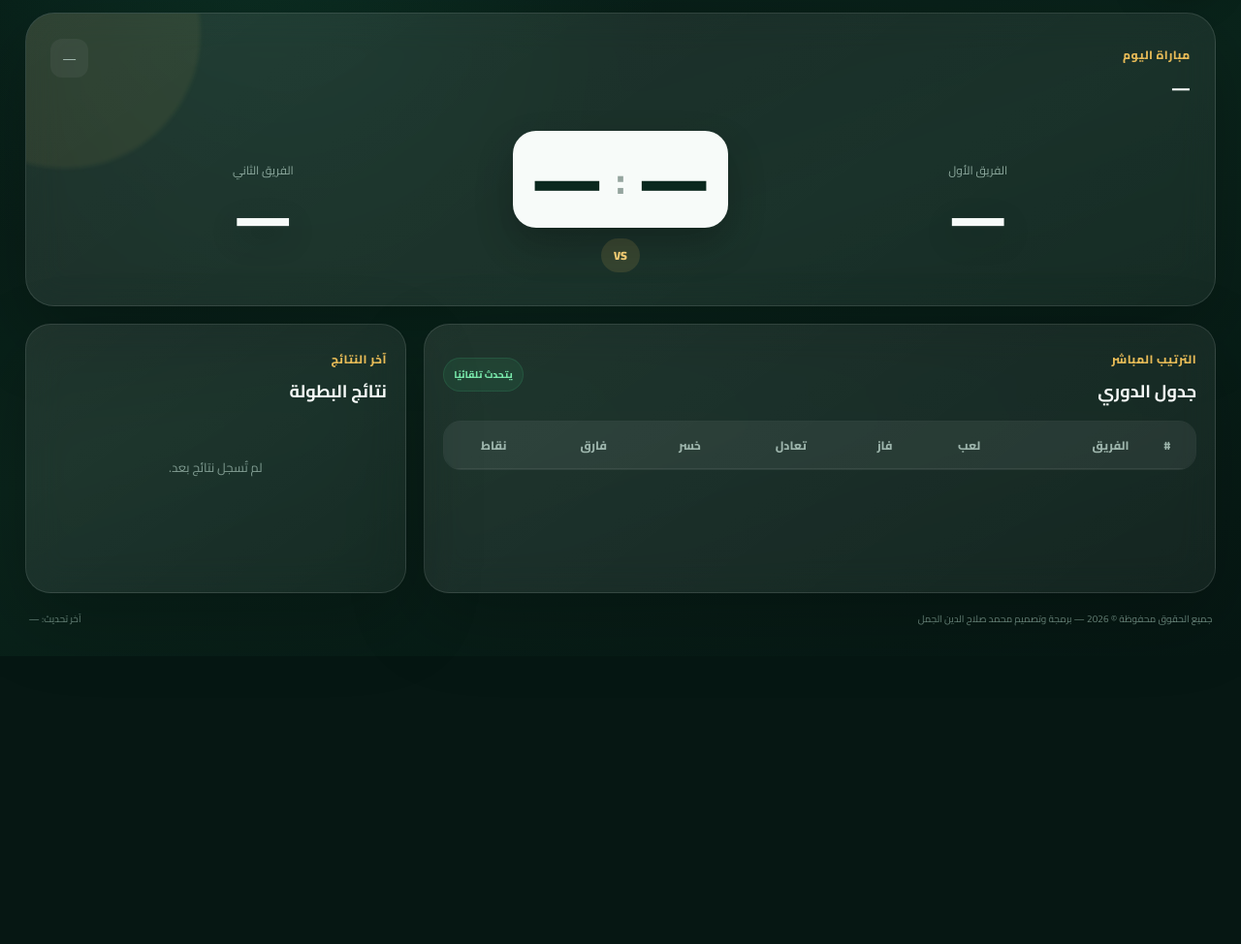
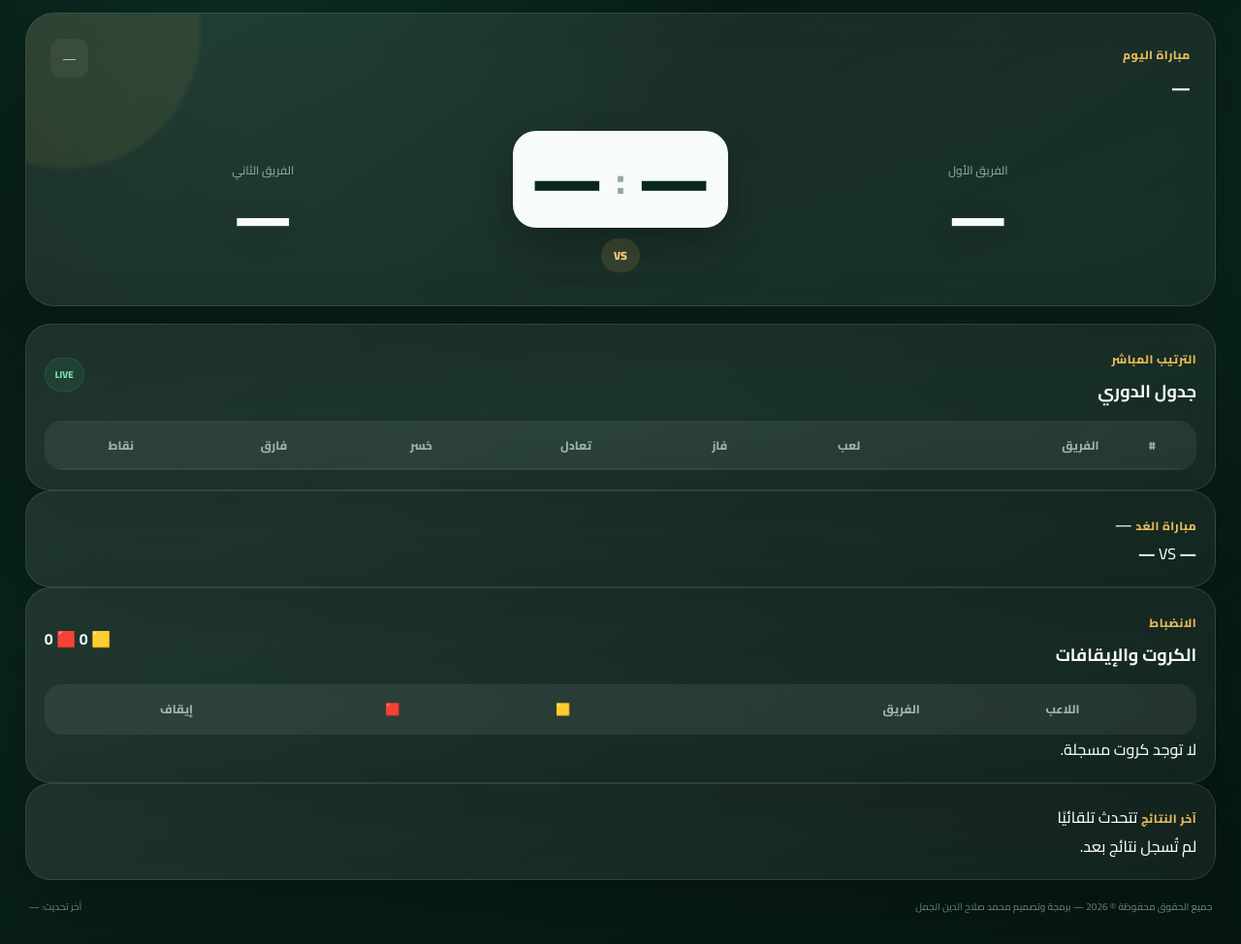
Before and after one commit to Waeljakson/league, a website: page screen.html in a window 1280 px wide. Shown: the part 123-1097 px from the top of the page at 97% size. Before the commit the page ends 800 px from the top, so only its background shows below. Drawn offline with Linux system fonts and the light colour scheme; no server answers.

Commit message:
Optimize TV screen and add tomorrow and cards panels

```diff
--- a/screen.html
+++ b/screen.html
@@ -2,20 +2,20 @@
 <html lang="ar" dir="rtl">
 <head>
   <meta charset="utf-8" />
-  <meta name="viewport" content="width=device-width,initial-scale=1" />
+  <meta name="viewport" content="width=device-width,initial-scale=1,maximum-scale=1,user-scalable=no" />
   <meta name="theme-color" content="#071b15" />
   <title>شاشة دوري المشكاة</title>
   <link rel="preconnect" href="https://fonts.googleapis.com">
   <link rel="preconnect" href="https://fonts.gstatic.com" crossorigin>
-  <link href="https://fonts.googleapis.com/css2?family=Cairo:wght@400;500;600;700;800;900&display=swap" rel="stylesheet">
-  <link rel="stylesheet" href="./screen.css?v=20261007-1" />
+  <link href="https://fonts.googleapis.com/css2?family=Cairo:wght@500;600;700;800;900&display=swap" rel="stylesheet">
+  <link rel="stylesheet" href="./screen.css?v=20261007-tv2" />
 </head>
 <body>
   <main class="screen-shell">
     <header class="screen-header">
       <div class="school">
         <div class="ball">⚽</div>
-        <div>
+        <div class="school-copy">
           <span>بطولة كرة القدم المدرسية</span>
           <h1>دوري المشكاة المدرسي</h1>
           <p>متوسطة وثانوية مشكاة الشعلة الأهلية — 1448هـ</p>
@@ -41,7 +41,7 @@
       </div>
 
       <div id="matchStage" class="match-stage">
-        <div class="team team-home">
+        <div class="team">
           <span class="team-tag">الفريق الأول</span>
           <strong id="homeTeam">—</strong>
         </div>
@@ -55,27 +55,25 @@
           <div id="matchStatus" class="match-status">VS</div>
         </div>
 
-        <div class="team team-away">
+        <div class="team">
           <span class="team-tag">الفريق الثاني</span>
           <strong id="awayTeam">—</strong>
         </div>
       </div>
 
-      <div id="noMatch" class="no-match" hidden>
-        لا توجد مباراة مقررة اليوم.
-      </div>
+      <div id="noMatch" class="no-match" hidden>لا توجد مباراة مقررة اليوم.</div>
     </section>
 
-    <section class="dashboard-grid">
+    <section class="content-grid">
       <article class="board-card standings-card">
         <div class="card-title">
           <div>
             <span class="section-kicker">الترتيب المباشر</span>
             <h3 id="standingsTitle">جدول الدوري</h3>
           </div>
-          <span class="update-pill">يتحدث تلقائيًا</span>
+          <span class="update-pill">LIVE</span>
         </div>
-        <div class="table-wrap">
+        <div class="table-wrap standings-wrap">
           <table>
             <thead>
               <tr>
@@ -87,16 +85,51 @@
         </div>
       </article>
 
-      <article class="board-card results-card">
-        <div class="card-title">
-          <div>
+      <div class="side-stack">
+        <article class="board-card tomorrow-card">
+          <div class="mini-title">
+            <span class="section-kicker">مباراة الغد</span>
+            <span id="tomorrowMeta">—</span>
+          </div>
+          <div id="tomorrowMatch" class="tomorrow-match">
+            <strong id="tomorrowHome">—</strong>
+            <span class="tomorrow-vs">VS</span>
+            <strong id="tomorrowAway">—</strong>
+          </div>
+          <div id="tomorrowEmpty" class="small-empty" hidden>لا توجد مباراة غدًا</div>
+        </article>
+
+        <article class="board-card discipline-card">
+          <div class="card-title compact-title">
+            <div>
+              <span class="section-kicker">الانضباط</span>
+              <h3>الكروت والإيقافات</h3>
+            </div>
+            <div class="card-totals">
+              <span class="yellow-total">🟨 <b id="yellowTotal">0</b></span>
+              <span class="red-total">🟥 <b id="redTotal">0</b></span>
+            </div>
+          </div>
+          <div class="table-wrap discipline-wrap">
+            <table class="discipline-table">
+              <thead>
+                <tr><th>اللاعب</th><th>الفريق</th><th>🟨</th><th>🟥</th><th>إيقاف</th></tr>
+              </thead>
+              <tbody id="disciplineBody"></tbody>
+            </table>
+          </div>
+          <div id="disciplineEmpty" class="small-empty">لا توجد كروت مسجلة.</div>
+        </article>
+
+        <article class="board-card results-card">
+          <div class="mini-title">
             <span class="section-kicker">آخر النتائج</span>
-            <h3>نتائج البطولة</h3>
+            <span>تتحدث تلقائيًا</span>
           </div>
-        </div>
-        <div id="recentResults" class="recent-results"></div>
-        <div id="noResults" class="empty-results">لم تُسجل نتائج بعد.</div>
-      </article>
+          <div id="recentResults" class="recent-results"></div>
+          <div id="noResults" class="small-empty">لم تُسجل نتائج بعد.</div>
+        </article>
+      </div>
     </section>
 
     <footer>
@@ -105,7 +138,7 @@
     </footer>
   </main>
 
-  <script src="./config.js?v=20261007-screen"></script>
-  <script src="./screen.js?v=20261007-1"></script>
+  <script src="./config.js?v=20261007-tv2"></script>
+  <script src="./screen.js?v=20261007-tv2"></script>
 </body>
 </html>
```
